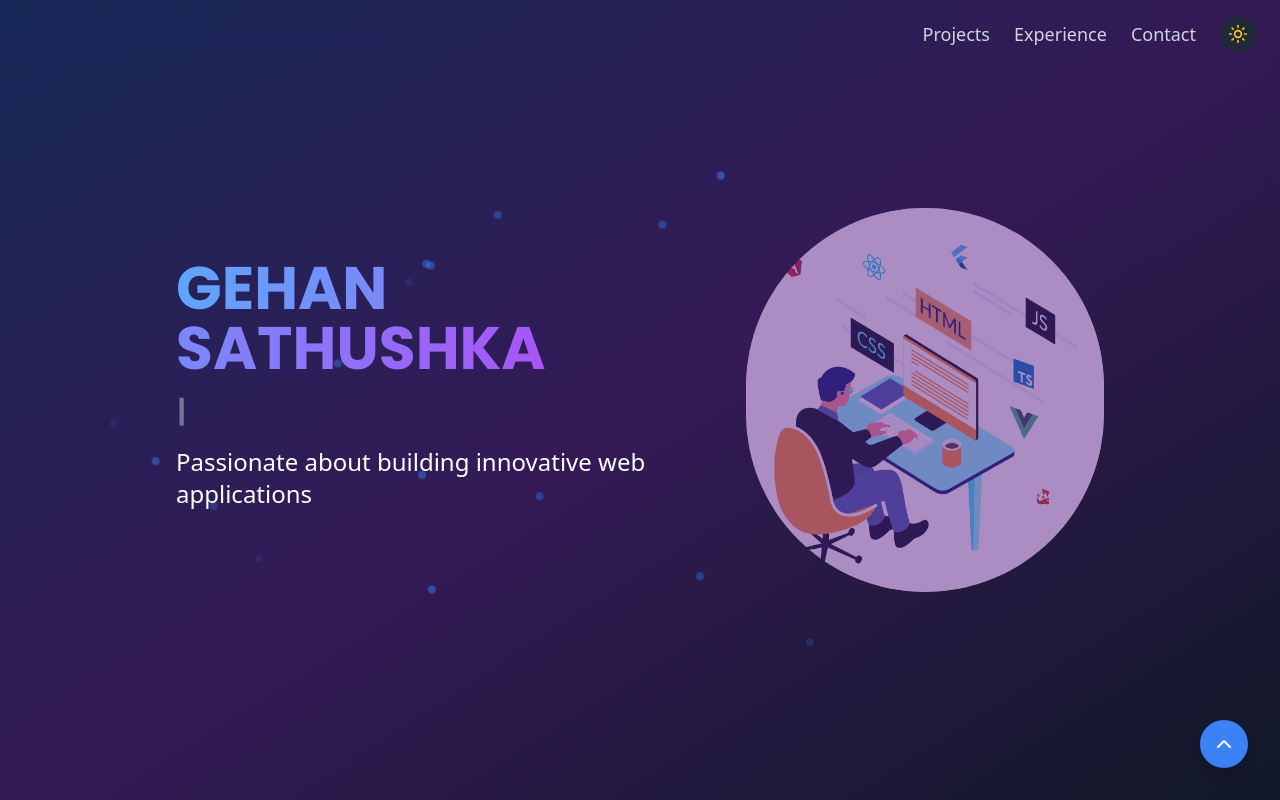
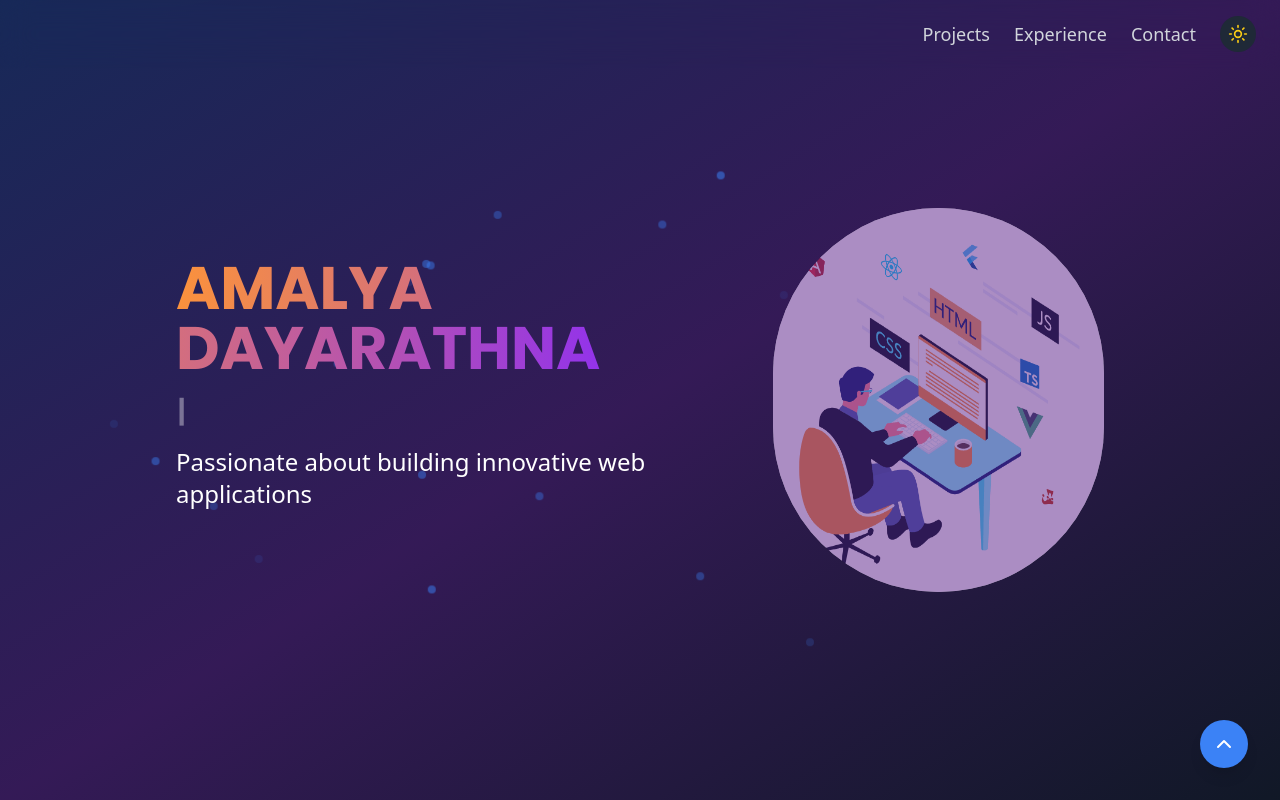
Before and after one commit to Amalya-Dayarathna/Portfolio, a React (Create React App) app: page / in a window 1280 px wide. Shown: the top 800 px of the page. Built offline with nearby package versions, Linux system fonts and the light colour scheme; the HTML template or start-up script is replaced by a standard one.

Commit message:
change name

```diff
--- a/src/PortfolioWebsite.js
+++ b/src/PortfolioWebsite.js
@@ -393,11 +393,11 @@ const PortfolioWebsite = () => {
               <span
                 className={`bg-clip-text text-transparent bg-gradient-to-r ${
                   isDarkMode
-                    ? "from-blue-400 to-purple-500"
-                    : "from-blue-600 to-purple-700"
+                    ? "from-orange-400 to-purple-600"
+                    : "from-green-600 to-purple-700"
                 }`}
               >
-                GEHAN SATHUSHKA
+                AMALYA DAYARATHNA
               </span>
             </motion.h1>
 
```
